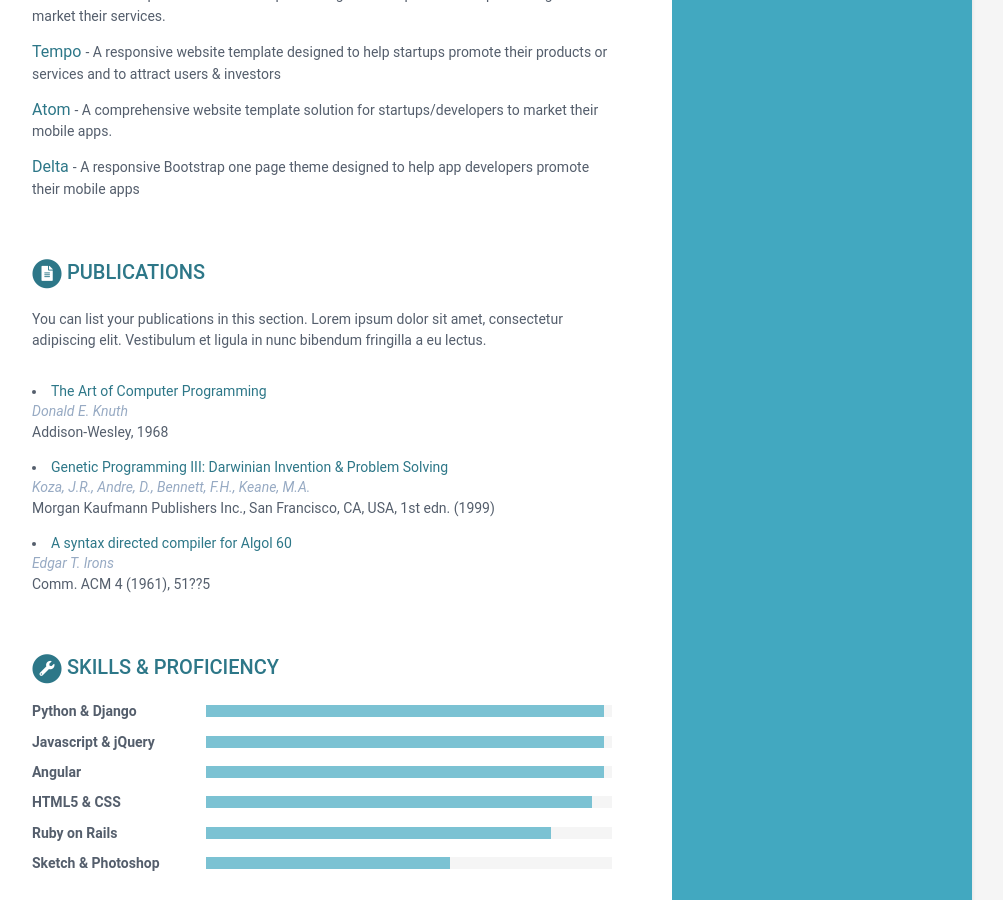
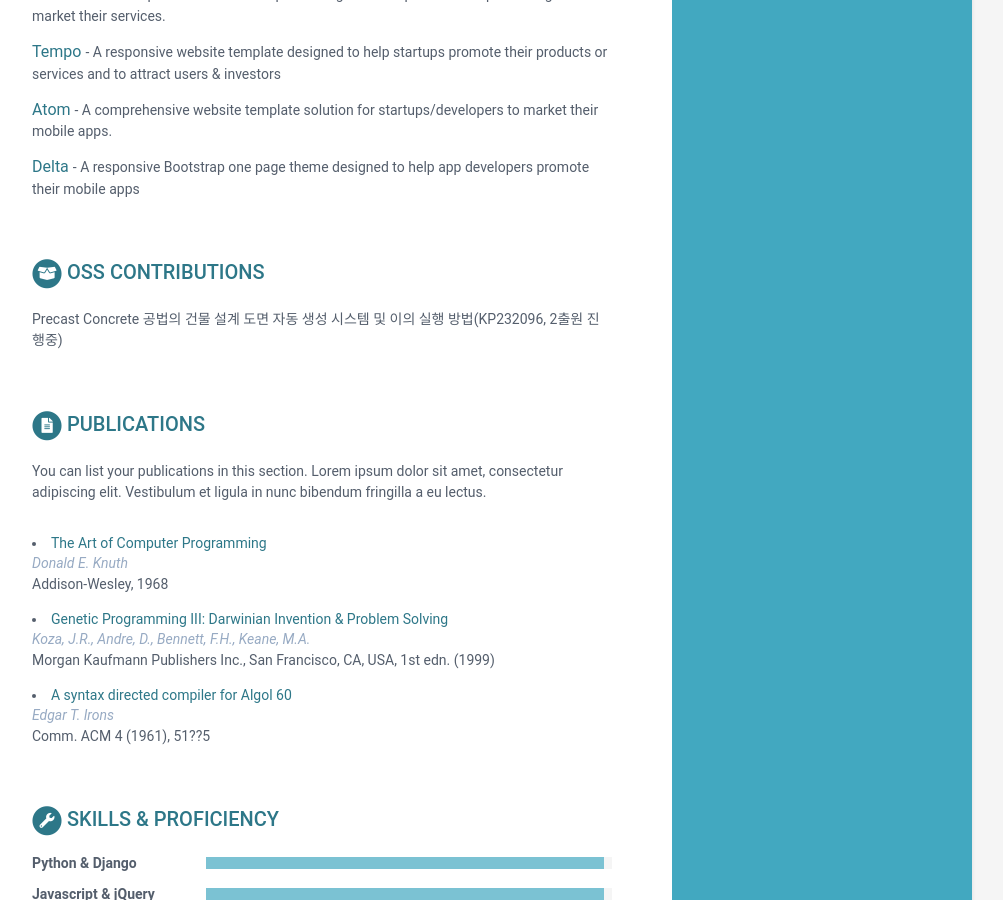
Before and after one commit to paduk-dev/paduk-dev.github.io, a Jekyll site: the page built from index.html, in a window 1280 px wide and 900 px high, scrolled down 1792 px. Shown: the whole window, without its empty margins (168-1171 px from the left). Built offline with Jekyll 4.4.1, drawn with Linux system fonts in a browser that asks for light colours.

Commit message:
Update data.yml

```diff
--- a/_data/data.yml
+++ b/_data/data.yml
@@ -30,7 +30,7 @@ sidebar:
       title: Interests
       info:
         - item: 스쿠버다이빙
-          link: profile.png  #place a 100x100 picture inside /assets/images/ folder and provide the name of the file below
+          link:
 
         - item: 스노우 보드
           link:
@@ -182,8 +182,8 @@ projects:
         link: "#"
         tagline: "A responsive Bootstrap one page theme designed to help app developers promote their mobile apps"
 
-patents:
-    title: patents
+oss:
+    title: OSS Contributions
     intro: >
       Precast Concrete 공법의 건물 설계 도면 자동 생성 시스템 및 이의 실행 방법(KP232096, 2출원 진행중)
 
```
